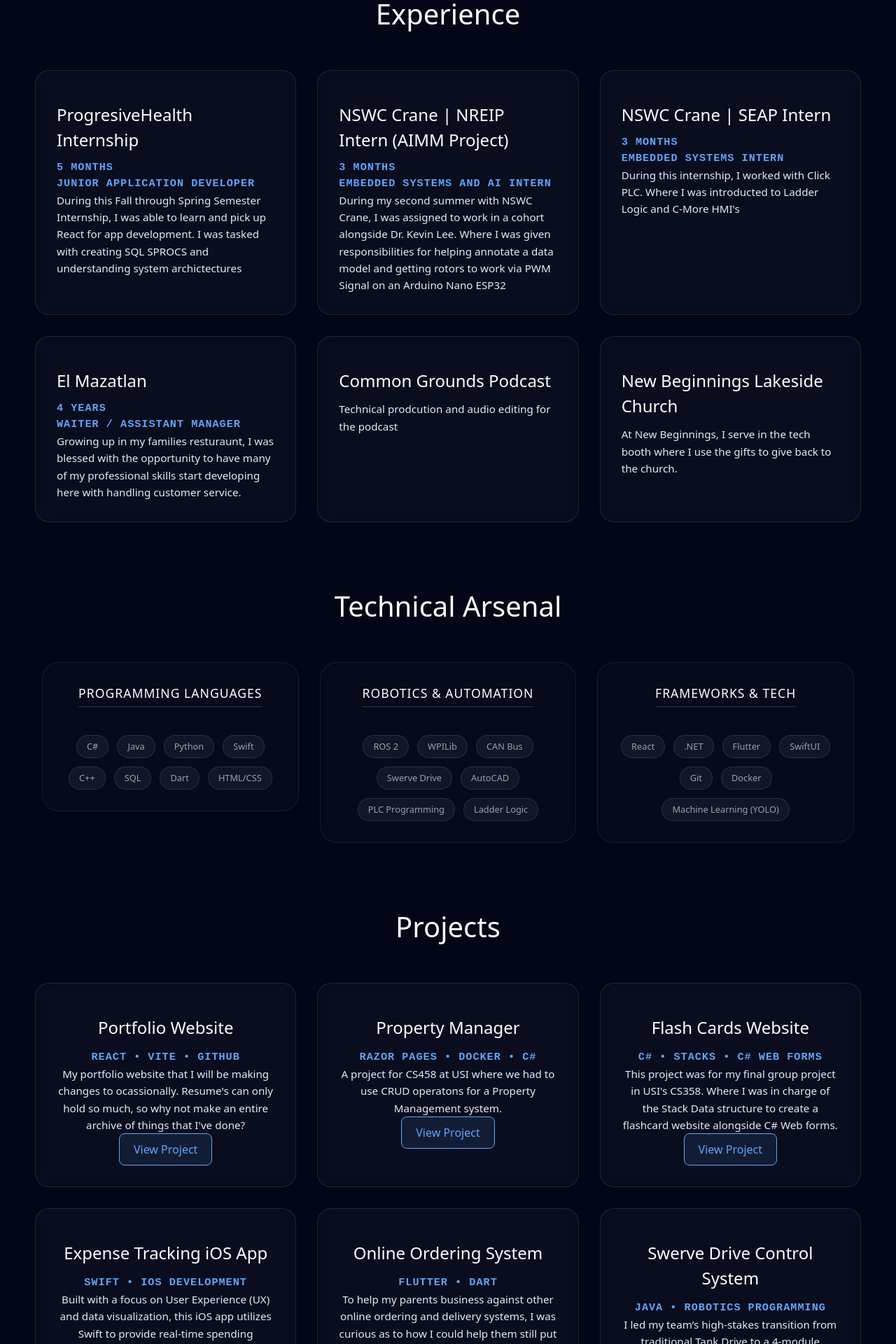
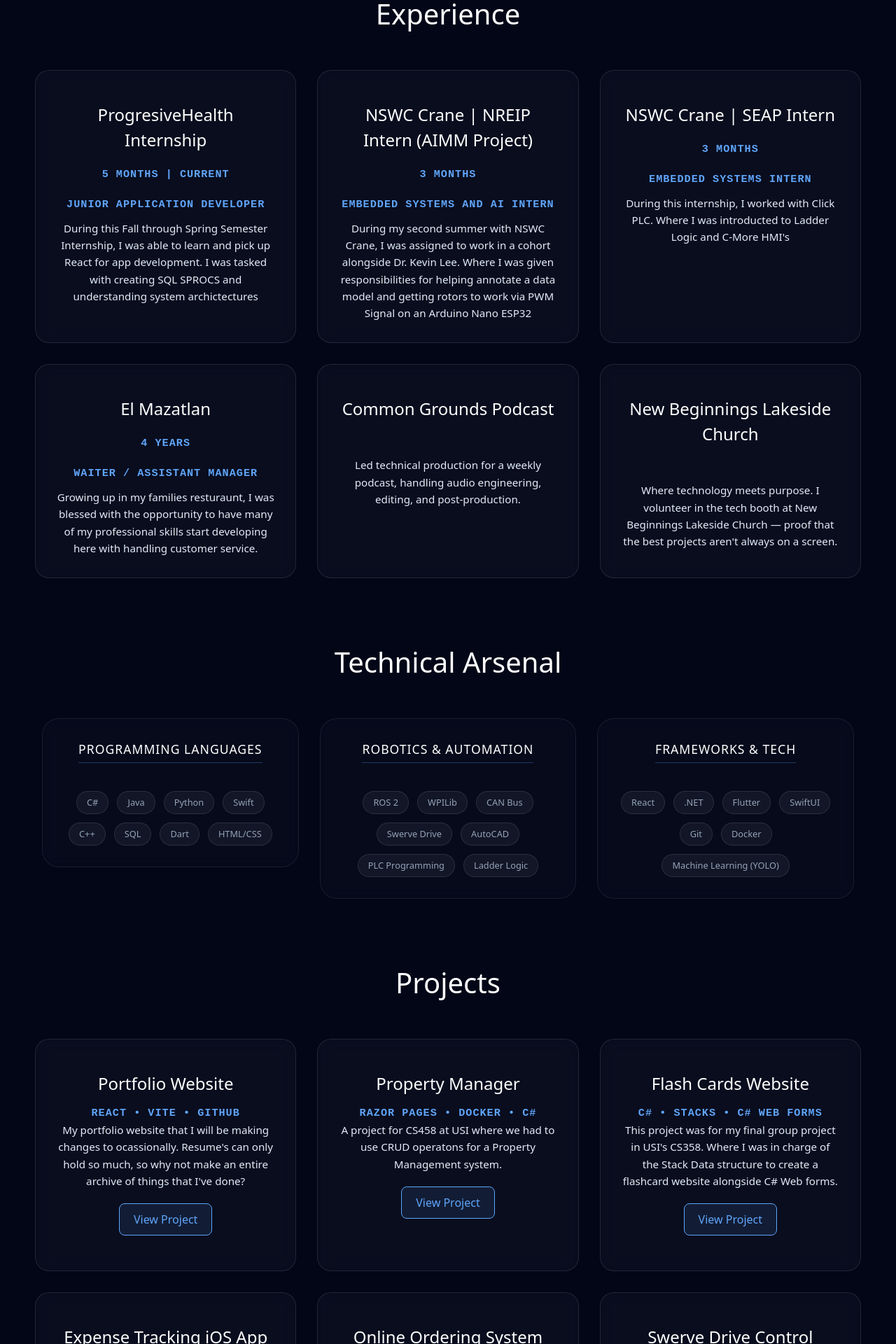
Before and after one commit to Angel0192/PersonalPortfolio, a React (Vite) app: page / in a window 1280 px wide. Shown: the part 820-2740 px from the top of the page at 70% size. Built offline with nearby package versions, Linux system fonts and the light colour scheme.

Commit message:
Updated ExperienceCard and ProjectCard CSS to look a little more cleaner and updated descriptions for CG Podcast and NBLC

```diff
--- a/src/components/ExperienceCard/ExperienceCard.css
+++ b/src/components/ExperienceCard/ExperienceCard.css
@@ -1,6 +1,6 @@
 @import 'tailwindcss';
 
-.experience-card {
+.experience-card{
     background: rgba(255,255,255,0.03);
     backdrop-filter: blur(12px);
     -webkit-backdrop-filter: blur(12px);
@@ -20,6 +20,10 @@
     box-shadow: 0 15px 35px rgba(0, 0, 0, 0.4);
 }
 
+.experience-card-content{
+    text-align: center;
+}
+
 .tag {
     font-family: 'Courier New', Courier, monospace;
     font-size: 0.95rem;
@@ -27,6 +31,7 @@
     color: #60a5fa;
     text-transform: uppercase;
     letter-spacing: 1px;
+    padding-block: 10px;
 }
 
 .experience-card-title {
--- a/src/components/Navbar/Mobile/types.ts
+++ b/src/components/Navbar/Mobile/types.ts
@@ -2,7 +2,7 @@
 
 export const navItems = [
     {label: "About", icon: User, href: '#about'},
+    {label: "Experience", icon: Briefcase, href: '#experience'},
     {label: "Projects", icon: FolderGit2, href: '#projects'},
-    {label: "Experience", icon: Briefcase, href: '#experience'},
     {label: "Contact", icon: Mail, href: '#contact'},
 ]
--- a/src/components/Navbar/Web/navbar.tsx
+++ b/src/components/Navbar/Web/navbar.tsx
@@ -11,8 +11,8 @@
         {/* NavBar Links*/}
         <div className="links">
           <a href="#about">About</a>
+          <a href='#experience'>Experience</a>
           <a href="#projects">Projects</a>
-          <a href='#experience'>Experience</a>
           <a href="#contact">Contact</a>
         </div>
       </div>
--- a/src/components/ProjectCard/projectCard.css
+++ b/src/components/ProjectCard/projectCard.css
@@ -40,6 +40,10 @@
     line-height: 1.6;
 }
 
+.project-card-footer{
+    padding: 20px;
+}
+
 .view-project {
     display: inline-block;
     padding: 10px 20px;
--- a/src/views/Experience/data.js
+++ b/src/views/Experience/data.js
@@ -3,7 +3,7 @@
         id: 1,
         title: "ProgresiveHealth Internship",
         role: "Junior Application Developer ",
-        timeline: "5 Months",
+        timeline: "5 Months | Current",
         description: "During this Fall through Spring Semester Internship, I was able to learn and pick up React for app development. I was tasked with creating SQL SPROCS and understanding system archictectures",
     },
 
@@ -35,14 +35,14 @@
         id: 5,
         title: "Common Grounds Podcast",
         tags: "Audio Engineering • Riverside",
-        description: "Technical prodcution and audio editing for the podcast"
+        description: "Led technical production for a weekly podcast, handling audio engineering, editing, and post-production."
     },
 
     {
         id: 6,
         title: "New Beginnings Lakeside Church",
         tags: "Audio/Visual • ProPresenter",
-        description: "At New Beginnings, I serve in the tech booth where I use the gifts to give back to the church."
+        description: "Where technology meets purpose. I volunteer in the tech booth at New Beginnings Lakeside Church — proof that the best projects aren't always on a screen."
     },
 
 ]
```
